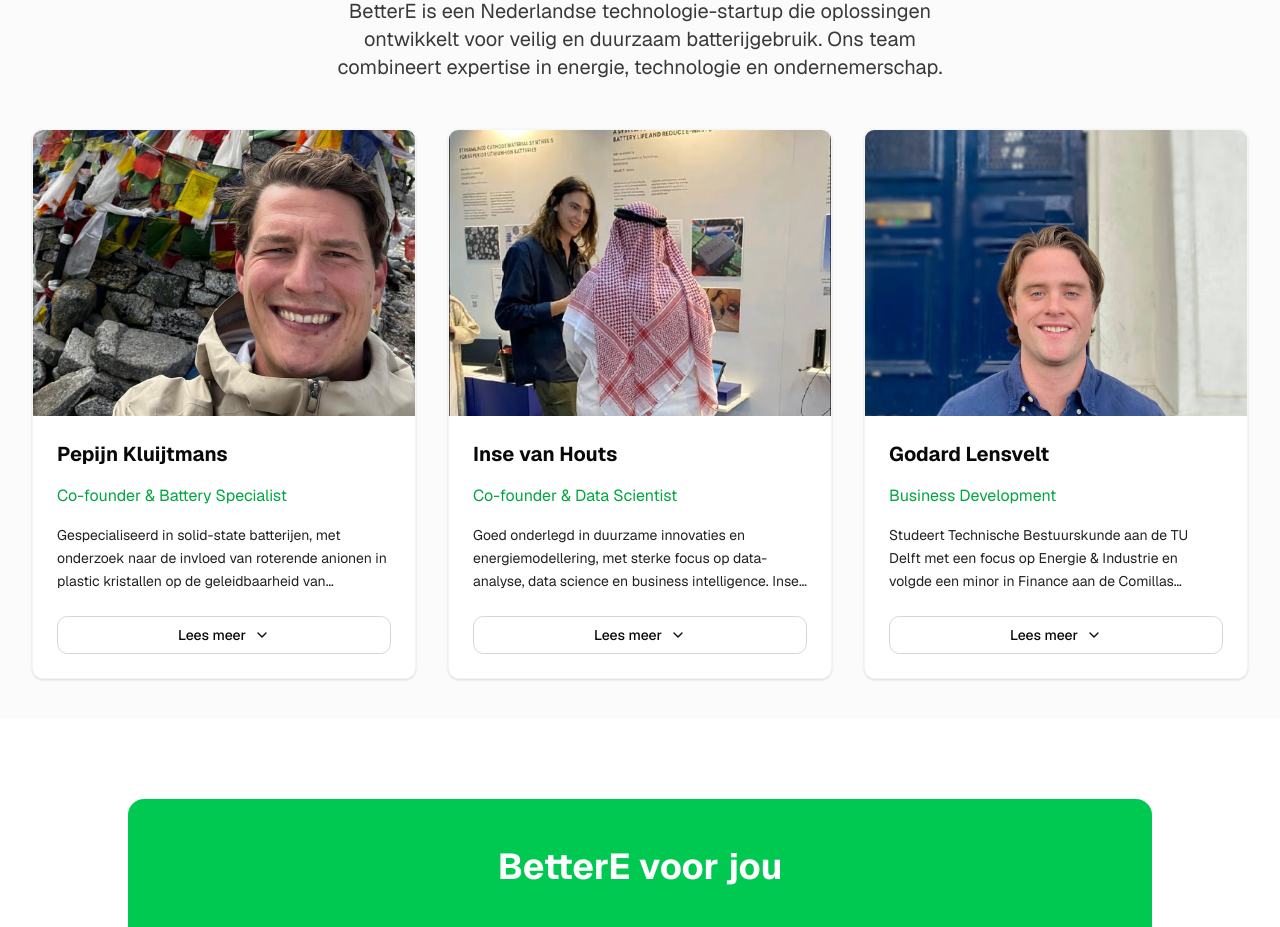
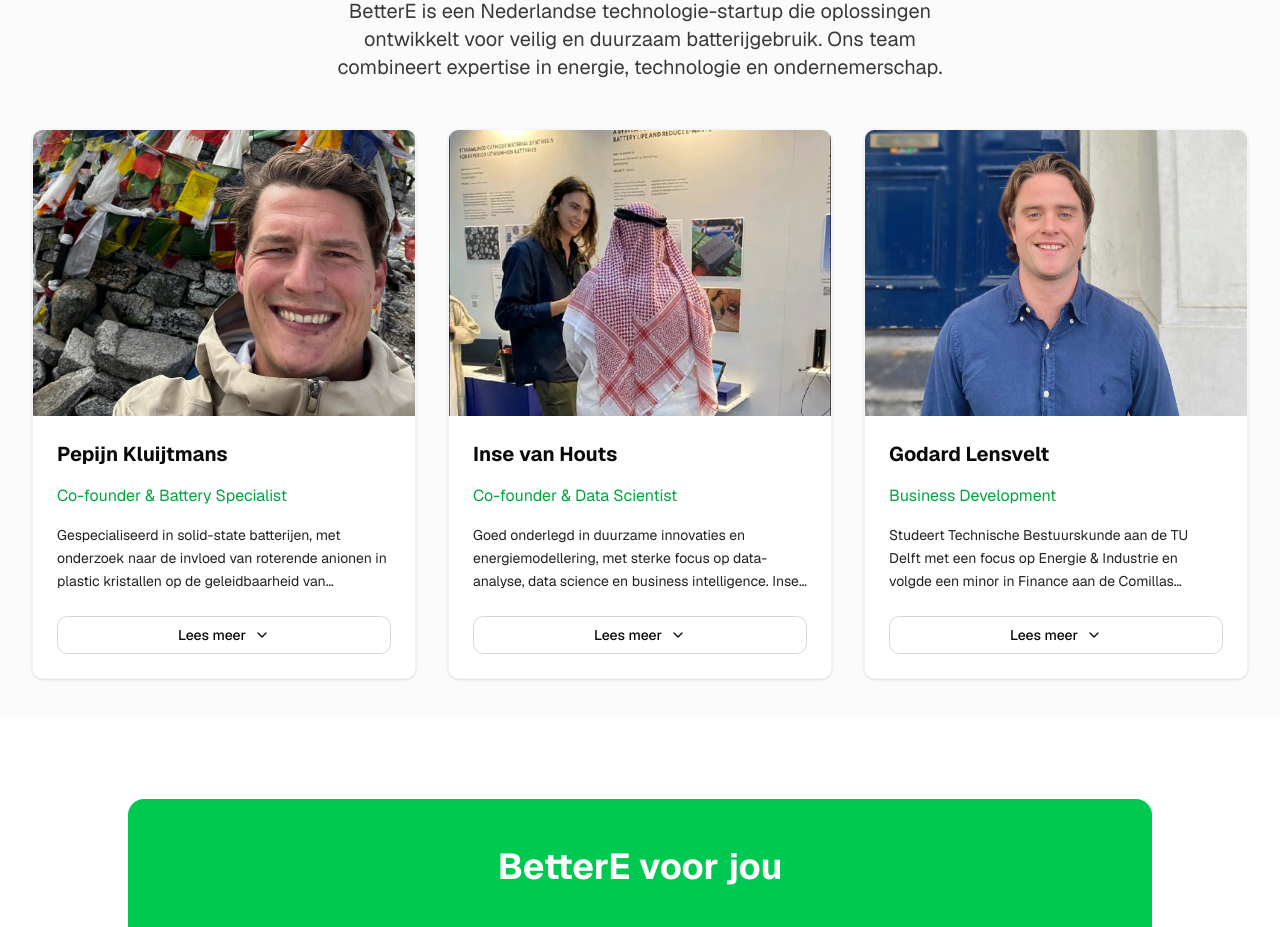
Before and after one commit to Wasif1016/Better-E, a Next.js app: page / in a window 1280 px wide. Shown: the part 4200-5127 px from the top of the page. Built offline with nearby package versions, Linux system fonts and the light colour scheme.

Commit message:
Update TeamSection component to correct image file name and refine object positioning for improved visual consistency.

```diff
--- a/src/components/TeamSection.tsx
+++ b/src/components/TeamSection.tsx
@@ -27,7 +27,7 @@
     {
       name: "Godard Lensvelt",
       role: "Business Development",
-      image: "/Godard-Lensvelt.jpg",
+      image: "/Godard Lensvelt1.jpeg",
       description: "Studeert Technische Bestuurskunde aan de TU Delft met een focus op Energie & Industrie en volgde een minor in Finance aan de Comillas Universiteit in Madrid. Hij heeft meerdere jaren ervaring in de blockchain sector, waar hij investeerde in startups, samenwerkte met teams, adviseerde en deelnam aan investeringsrondes. De combinatie van deze academische achtergrond en praktijkervaring met startups geeft hem de drive en expertise om BetterE tot een succes te maken."
     }
   ];
@@ -49,20 +49,20 @@
                   alt={member.name}
                   fill
                   // For the first image, set objectPosition bottom;
-                  // For the third image, set objectPosition bottom center;
+                  // For the third image, set objectPosition center center;
                   // Otherwise center
                   className={`object-cover ${
                     index === 0
                       ? "object-bottom"
                       : index === 2
-                      ? "object-bottom-bottom"
+                      ? "object-center"
                       : "object-center"
                   } w-full h-full transition-transform duration-300 hover:scale-105`}
                   sizes="(min-width:1024px) 33vw, (min-width:640px) 50vw, 100vw"
                   priority={index === 0}
                   style={
                     index === 2
-                      ? { objectPosition: "top center" }
+                      ? { objectPosition: "center center" }
                       : index === 0
                       ? { objectPosition: "bottom" }
                       : {}
```
Also changed, not shown: public/Godard Lensvelt1.jpeg (added).
